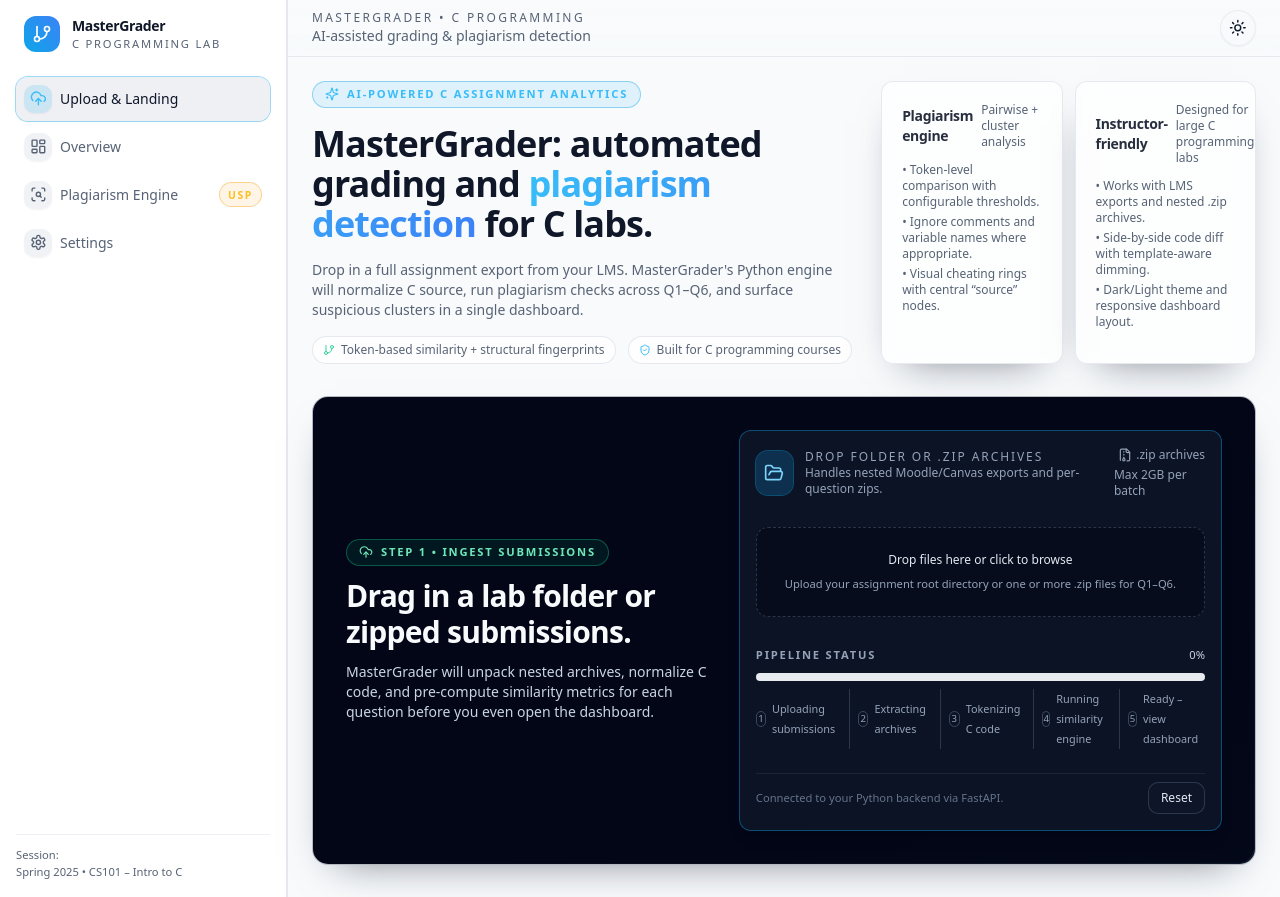
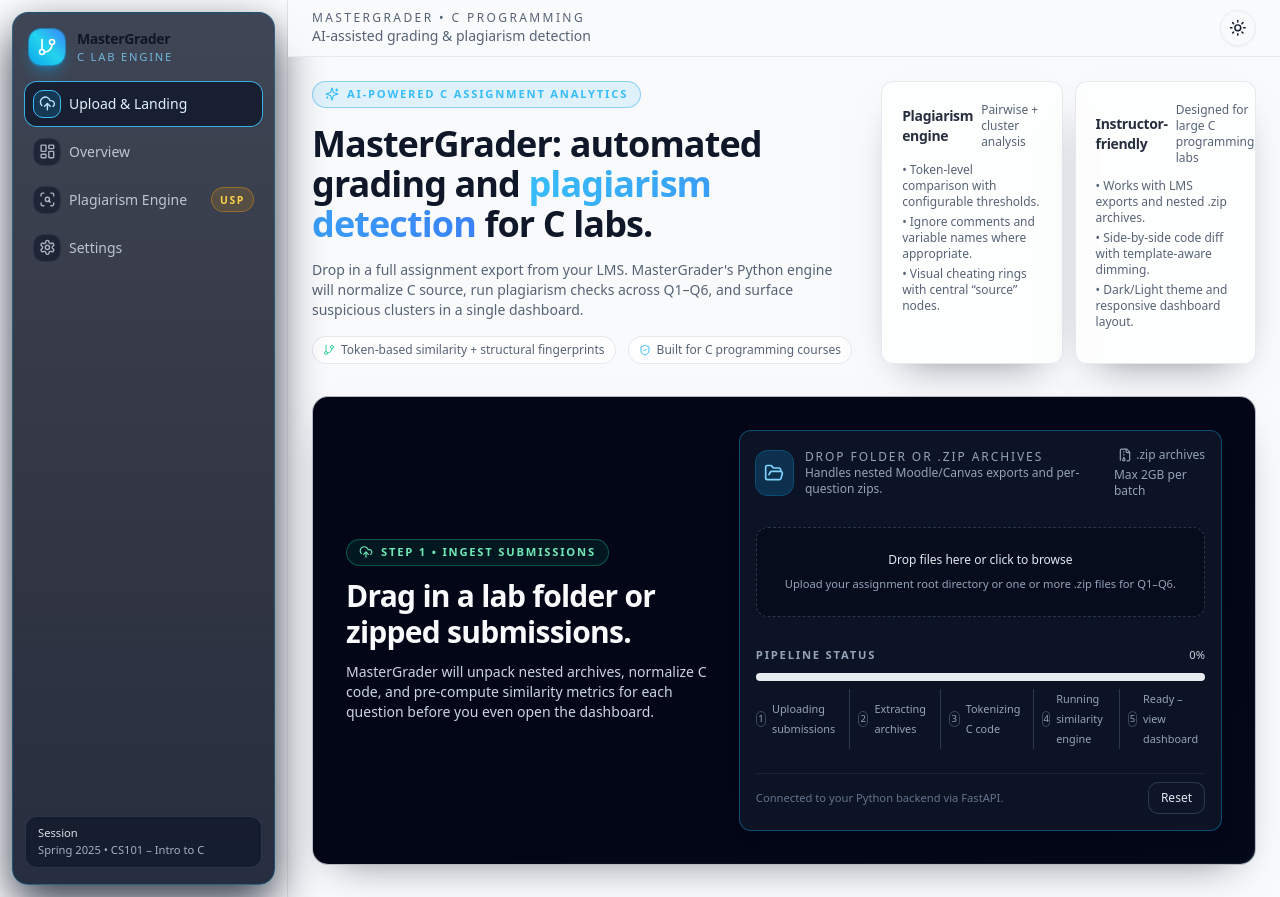
Before and after one commit to uitholfirat-cpu/blank-project, a Next.js app: page / in a window 1280 px wide. Built offline with nearby package versions, Linux system fonts and the light colour scheme.

Commit message:
feat(ui): add responsive mobile drawer sidebar with SidebarNav; implement mobile toggle/overlay; update upload-dropzone to use env-based upload URL
Co-authored-by: Genie <genie@cosine.sh>

```diff
--- a/app/layout.tsx
+++ b/app/layout.tsx
@@ -24,9 +24,9 @@
         <ThemeProvider>
           <SettingsProvider>
             <ReportProvider>
-              <div className="app-main">
+              <div className="flex min-h-screen flex-col md:flex-row">
                 <Sidebar />
-                <div className="app-content">
+                <div className="flex min-h-screen flex-1 flex-col">
                   <Topbar />
                   <main className="flex-1 px-4 pb-8 pt-4 md:px-6 md:pt-6">
                     {children}
--- a/components/layout/sidebar.tsx
+++ b/components/layout/sidebar.tsx
@@ -1,5 +1,6 @@
 "use client";
 
+import * as React from "react";
 import Link from "next/link";
 import { usePathname } from "next/navigation";
 import {
@@ -7,7 +8,9 @@
   UploadCloud,
   ScanSearch,
   Settings,
-  GitBranch
+  GitBranch,
+  Menu,
+  X
 } from "lucide-react";
 
 import { cn } from "@/lib/utils";
@@ -43,22 +46,25 @@
   }
 ];
 
-export function Sidebar() {
-  const pathname = usePathname();
-
+function SidebarNav({
+  pathname,
+  onNavigate
+}: {
+  pathname: string | null;
+  onNavigate?: () => void;
+}) {
   return (
-    <aside className="app-sidebar">
-      <div className="flex w-full flex-col border-r border-border/80 bg-card/80 px-4 py-4">
-        <div className="mb-6 flex items-center gap-3 px-2">
-          <div className="flex h-9 w-9 items-center justify-center rounded-xl bg-gradient-to-tr from-sky-500 to-blue-500 text-white shadow-soft-card">
+    <div className="flex h-full w-full flex-col rounded-2xl border border-sky-500/30 bg-gradient-to-b from-slate-900/80 via-slate-950/80 to-slate-900/90 px-3 py-4 shadow-[0_18px_45px_rgba(15,23,42,0.85)] backdrop-blur-xl">
+      <div className="mb-4 flex items-center gap-3 px-1">
+        <div className="flex h-9 w-9 items-center justify-center rounded-xl bg-gradient-to-tr from-sky-500 via-cyan-400 to-blue-500 text-white shadow-lg shadow-sky-500/40 ring-1 ring-sky-500/60">
           <GitBranch className="h-5 w-5" />
         </div>
         <div className="flex flex-col">
           <span className="text-sm font-semibold tracking-tight">
             MasterGrader
           </span>
-            <span className="text-[0.7rem] font-medium uppercase tracking-[0.16em] text-muted-foreground">
-              C Programming Lab
+          <span className="text-[0.7rem] font-medium uppercase tracking-[0.16em] text-sky-300/80">
+            C Lab Engine
           </span>
         </div>
       </div>
@@ -74,18 +80,20 @@
             <Link
               key={item.href}
               href={item.href}
+              onClick={onNavigate}
               className={cn(
-                  "group flex items-center justify-between rounded-lg px-2 py-2 text-sm font-medium text-muted-foreground transition-colors hover:bg-muted/80 hover:text-foreground",
+                "group relative flex items-center justify-between rounded-lg px-2 py-2 text-sm font-medium text-slate-300/90 transition-all hover:text-slate-50",
+                "hover:bg-slate-800/60 hover:shadow-[0_0_0_1px_rgba(56,189,248,0.5)]",
                 isActive &&
-                    "bg-muted/70 text-foreground shadow-sm ring-1 ring-sky-500/40"
+                  "bg-slate-900/80 text-sky-100 shadow-[0_0_0_1px_rgba(56,189,248,0.9)]"
               )}
             >
               <span className="flex items-center gap-2">
                 <span
                   className={cn(
-                      "flex h-7 w-7 items-center justify-center rounded-md border border-transparent bg-muted/60 text-muted-foreground shadow-sm transition-colors group-hover:bg-background group-hover:text-foreground",
+                    "flex h-7 w-7 items-center justify-center rounded-md border border-slate-700/60 bg-slate-900/60 text-slate-300/80 shadow-inner transition-colors group-hover:border-sky-400 group-hover:bg-slate-900 group-hover:text-sky-300",
                     isActive &&
-                        "bg-sky-500/15 text-sky-400 group-hover:bg-sky-500/20"
+                      "border-sky-400 bg-sky-500/20 text-sky-200"
                   )}
                 >
                   <Icon className="h-[1.05rem] w-[1.05rem]" />
@@ -93,7 +101,7 @@
                 <span>{item.label}</span>
               </span>
               {item.badge ? (
-                  <span className="rounded-full border border-amber-500/40 bg-amber-500/10 px-2 py-[0.1rem] text-[0.65rem] font-semibold uppercase tracking-[0.16em] text-amber-400">
+                <span className="rounded-full border border-amber-500/40 bg-amber-500/15 px-2 py-[0.1rem] text-[0.65rem] font-semibold uppercase tracking-[0.16em] text-amber-300">
                   {item.badge}
                 </span>
               ) : null}
@@ -102,11 +110,75 @@
         })}
       </nav>
 
-        <div className="mt-4 border-t border-border/60 pt-3 text-[0.7rem] text-muted-foreground">
-          <p className="font-medium">Session:</p>
+      <div className="mt-4 rounded-xl border border-slate-700/70 bg-slate-900/70 px-3 py-2 text-[0.7rem] text-slate-300/80 shadow-inner">
+        <p className="font-medium text-slate-100/90">Session</p>
         <p>Spring 2025 • CS101 – Intro to C</p>
       </div>
     </div>
-    </aside>
   );
 }
+
+export function Sidebar() {
+  const pathname = usePathname();
+  const [isMobileOpen, setIsMobileOpen] = React.useState(false);
+
+  const closeMobile = () => setIsMobileOpen(false);
+
+  return (
+    <>
+      {/* Mobile hamburger trigger */}
+      <button
+        type="button"
+        aria-label="Open navigation"
+        className="fixed left-3 top-3 z-40 inline-flex h-9 w-9 items-center justify-center rounded-full border border-sky-500/40 bg-slate-950/70 text-slate-200 shadow-lg shadow-sky-500/30 backdrop-blur md:hidden"
+        onClick={() => setIsMobileOpen(true)}
+      >
+        <Menu className="h-4 w-4" />
+      </button>
+
+      {/* Mobile drawer / sheet */}
+      <div
+        className={cn(
+          "fixed inset-0 z-30 transform transition-all duration-200 ease-out md:hidden",
+          isMobileOpen ? "pointer-events-auto" : "pointer-events-none"
+        )}
+      >
+        <div
+          className={cn(
+            "absolute inset-0 bg-slate-950/60 backdrop-blur-sm transition-opacity",
+            isMobileOpen ? "opacity-100" : "opacity-0"
+          )}
+          onClick={closeMobile}
+        />
+        <div
+          className={cn(
+            "absolute left-0 top-0 flex h-full w-72 max-w-[80%] flex-col bg-transparent p-3 transition-transform duration-200 ease-out",
+            isMobileOpen ? "translate-x-0" : "-translate-x-full"
+          )}
+        >
+          <div className="mb-2 flex items-center justify-between px-1">
+            <span className="text-xs font-semibold uppercase tracking-[0.18em] text-sky-300/80">
+              Navigation
+            </span>
+            <button
+              type="button"
+              aria-label="Close navigation"
+              className="inline-flex h-8 w-8 items-center justify-center rounded-full border border-slate-700/70 bg-slate-900/80 text-slate-200 shadow"
+              onClick={closeMobile}
+            >
+              <X className="h-4 w-4" />
+            </button>
+          </div>
+          <SidebarNav pathname={pathname} onNavigate={closeMobile} />
+        </div>
+      </div>
+
+      {/* Desktop sidebar */}
+      <aside className="app-sidebar">
+        <div className="flex h-full w-full flex-col p-3">
+          <SidebarNav pathname={pathname} />
+        </div>
+      </aside>
+    </>
+  );
+}
--- a/components/upload/upload-dropzone.tsx
+++ b/components/upload/upload-dropzone.tsx
@@ -17,9 +17,6 @@
   | "tokenizing"
   | "analyzing"
   | "done";
-
-const API_URL =
-  process.env.NEXT_PUBLIC_API_URL || "http://127.0.0.1:8000";
 
 const stepOrder: PipelineStep[] = [
   "uploading",
@@ -89,8 +86,13 @@
         ignore_variable_names: settings.ignoreVariableNames ? "true" : "false"
       });
 
+      const uploadUrl =
+        process.env.NODE_ENV === "development"
+          ? `http://127.0.0.1:8000/upload?${query.toString()}`
+          : `/upload?${query.toString()}`;
+
       try {
-        const response = await fetch(`/upload?${query.toString()}`, {
+        const response = await fetch(uploadUrl, {
           method: "POST",
           body: formData
         });
```
Lines whose indentation alone changed are shown as unchanged.
